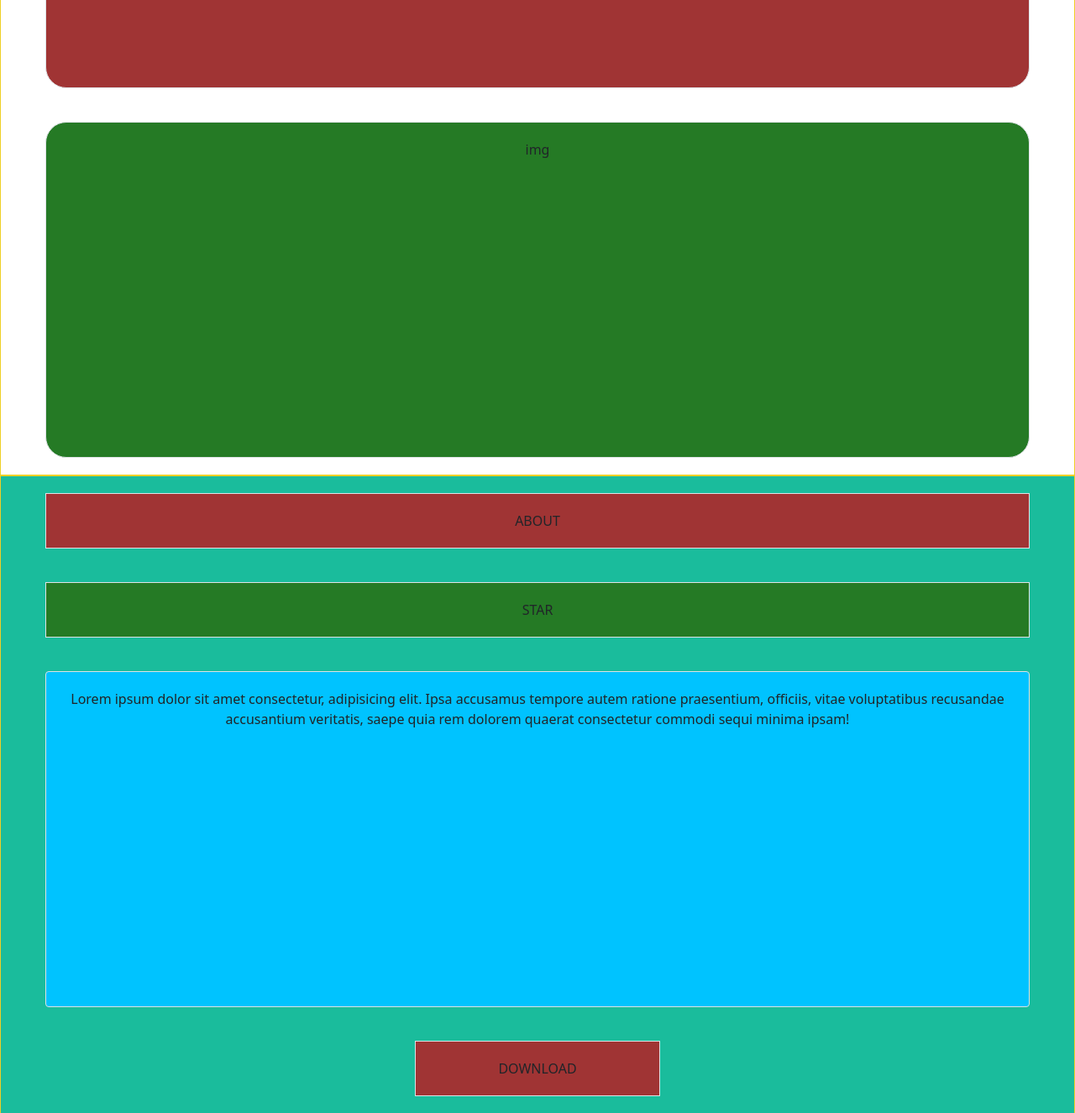
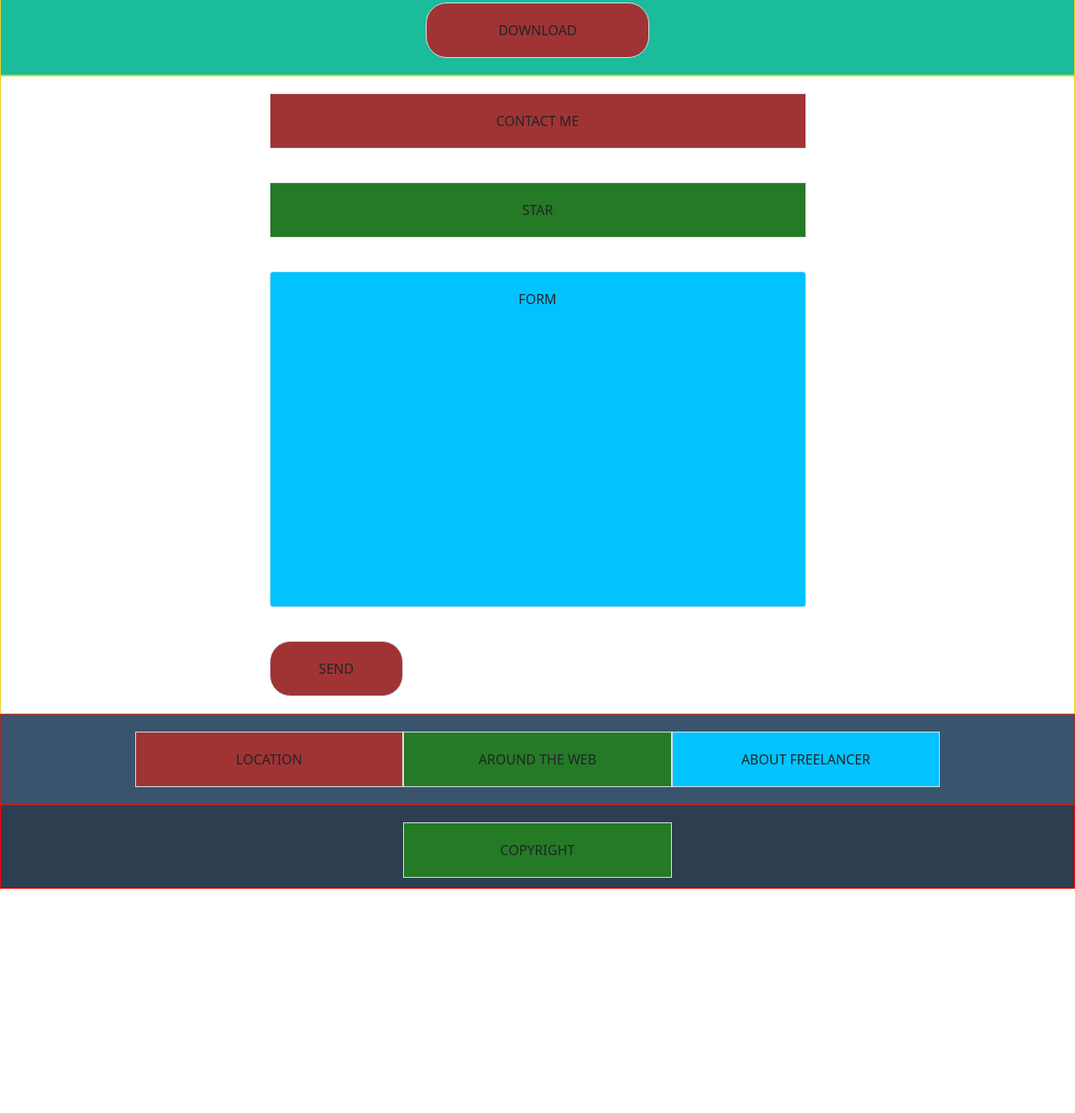
Before and after one commit to andreathepa/html-css-bootstrap-freelancer, a plain HTML site: page index.html in a window 1280 px wide. Shown: the part 2782-4107 px from the top of the page at 84% size. After the commit the page ends 3847 px from the top, so only its background shows below. Drawn offline with nearby package versions, Linux system fonts and the light colour scheme.

Commit message:
layout desktop done

```diff
--- a/CSS/style.css
+++ b/CSS/style.css
@@ -37,7 +37,7 @@
 
 .margin{
     margin-top: 20px;
-    margin-bottom: 20px
+    margin-bottom: 20px;
 }
 
 .circle{
@@ -46,6 +46,10 @@
 
 .radius{
     border-radius: 25px;
+}
+
+.height-150{
+    height: 150px;
 }
 
 /* COLORS CARD */
--- a/index.html
+++ b/index.html
@@ -31,7 +31,7 @@
             <div class="col-10">
                 <div class="container"></div>
                     <div class="row justify-content-center">
-                        <div class="col-3 border margin red circle">
+                        <div class="col-3 border margin red circle height-150">
                             PHOTO
                         </div>
                         <div class="col-12 border margin">
@@ -60,22 +60,22 @@
                         <div class="col-12 border margin">
                             STAR
                         </div>
-                        <div class="col-12 border margin radius card yellow">
+                        <div class="col-12 col-md-6 border margin radius card yellow">
                             img
                         </div>
-                        <div class="col-12 border margin radius card red">
+                        <div class="col-12 col-md-6 border margin radius card red">
                             img
                         </div>
-                        <div class="col-12 border margin radius card green">
+                        <div class="col-12 col-md-6 border margin radius card green">
                             img
                         </div>
-                        <div class="col-12 border margin radius card yellow">
+                        <div class="col-12 col-md-6 border margin radius card yellow">
                             img
                         </div>
-                        <div class="col-12 border margin radius card red">
+                        <div class="col-12 col-md-6 border margin radius card red">
                             img
                         </div>
-                        <div class="col-12 border margin radius card green">
+                        <div class="col-12 col-md-6 border margin radius card green">
                             img
                         </div>
                     </div>
@@ -86,7 +86,7 @@
 
     <div class="container-fluid text-center back_ground_green">
         <div class="row justify-content-center">
-            <div class="col-11">
+            <div class="col-11 col-md-6">
                 <div class="container"></div>
                     <div class="row justify-content-center">
                         <div class="col-12 border margin red">
@@ -95,10 +95,13 @@
                         <div class="col-12 border margin green">
                             STAR
                         </div>
-                        <div class="col-12 border margin card yellow card">
+                        <div class="col-12 col-md-4 border margin card yellow card">
                             Lorem ipsum dolor sit amet consectetur, adipisicing elit. Ipsa accusamus tempore autem ratione praesentium, officiis, vitae voluptatibus recusandae accusantium veritatis, saepe quia rem dolorem quaerat consectetur commodi sequi minima ipsam!
                         </div>
-                        <div class="col-3 border margin red">
+                        <div class="col-12 col-md-4 border margin card yellow card">
+                            Lorem ipsum dolor sit amet consectetur, adipisicing elit. Ipsa accusamus tempore autem ratione praesentium, officiis, vitae voluptatibus recusandae accusantium veritatis, saepe quia rem dolorem quaerat consectetur commodi sequi minima ipsam!
+                        </div>
+                        <div class="col-5 border margin radius red">
                             DOWNLOAD
                         </div>
                     </div>
@@ -109,7 +112,7 @@
 
     <div class="container-fluid text-center back_ground_white">
         <div class="row justify-content-center">
-            <div class="col-11">
+            <div class="col-11 col-md-6">
                 <div class="container"></div>
                     <div class="row">
                         <div class="col-12 border margin red">
@@ -121,7 +124,7 @@
                         <div class="col-12 border margin card yellow card">
                             FORM
                         </div>
-                        <div class="col-3 border margin red">
+                        <div class="col-3 border margin radius red">
                             SEND
                         </div>
                     </div>
@@ -132,16 +135,16 @@
 
     <div class="container-fluid text-center back_ground_grey">
         <div class="row justify-content-center">
-            <div class="col-11">
+            <div class="col-11 col-md-9">
                 <div class="container"></div>
                     <div class="row">
-                        <div class="col-12 border margin red">
+                        <div class="col-12 col-md-4 border margin red">
                             LOCATION
                         </div>
-                        <div class="col-12 border margin green">
+                        <div class="col-12 col-md-4 border margin green">
                             AROUND THE WEB
                         </div>
-                        <div class="col-12 border margin yellow">
+                        <div class="col-12 col-md-4 border margin yellow">
                             ABOUT FREELANCER
                         </div>
                     </div>
@@ -152,7 +155,7 @@
 
     <div class="container-fluid text-center back_ground_footer">
         <div class="row justify-content-center">
-            <div class="col-11">
+            <div class="col-3">
                 <div class="container"></div>
                     <div class="row">
                         <div class="col-12 border margin green">
```
